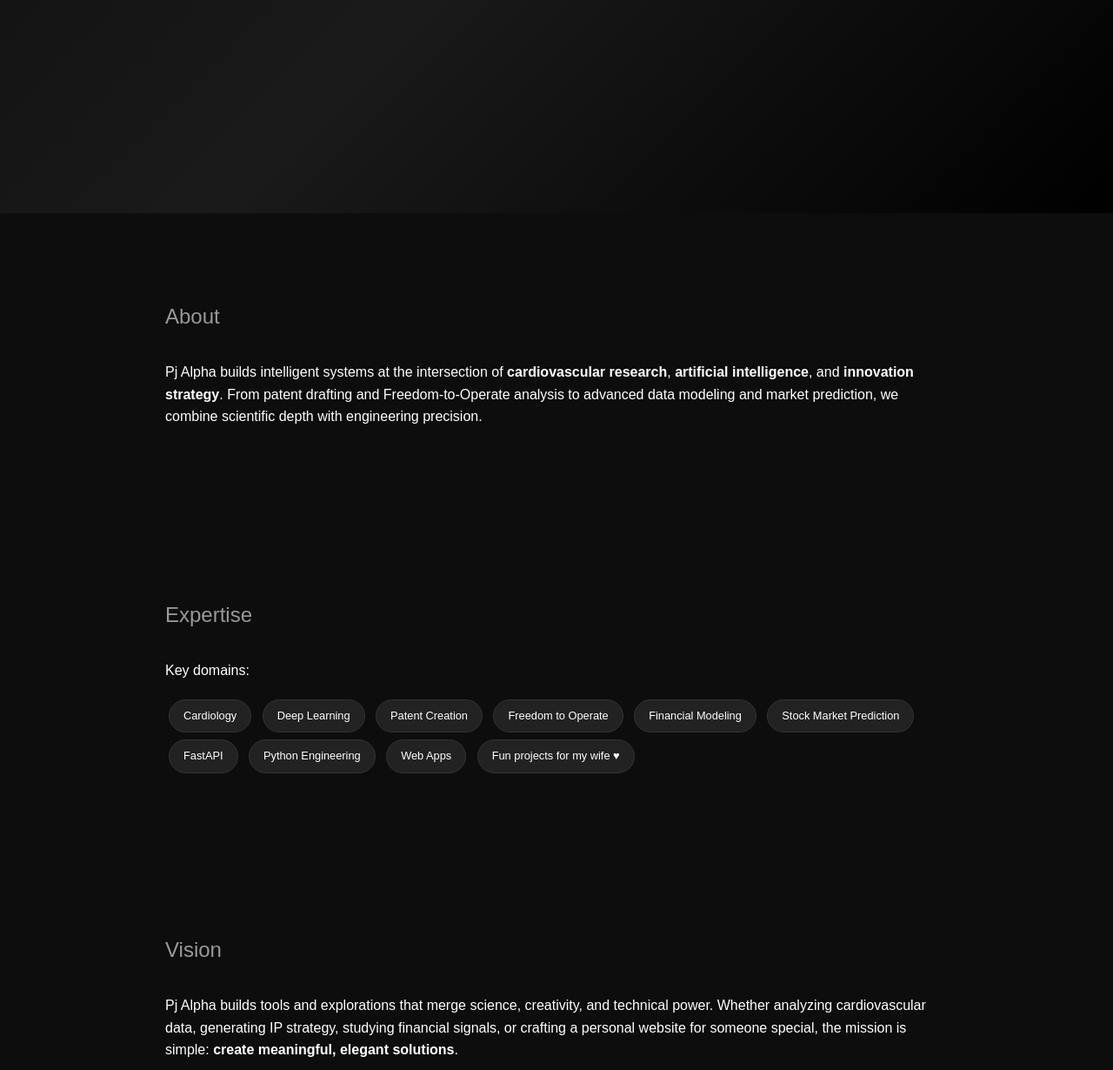
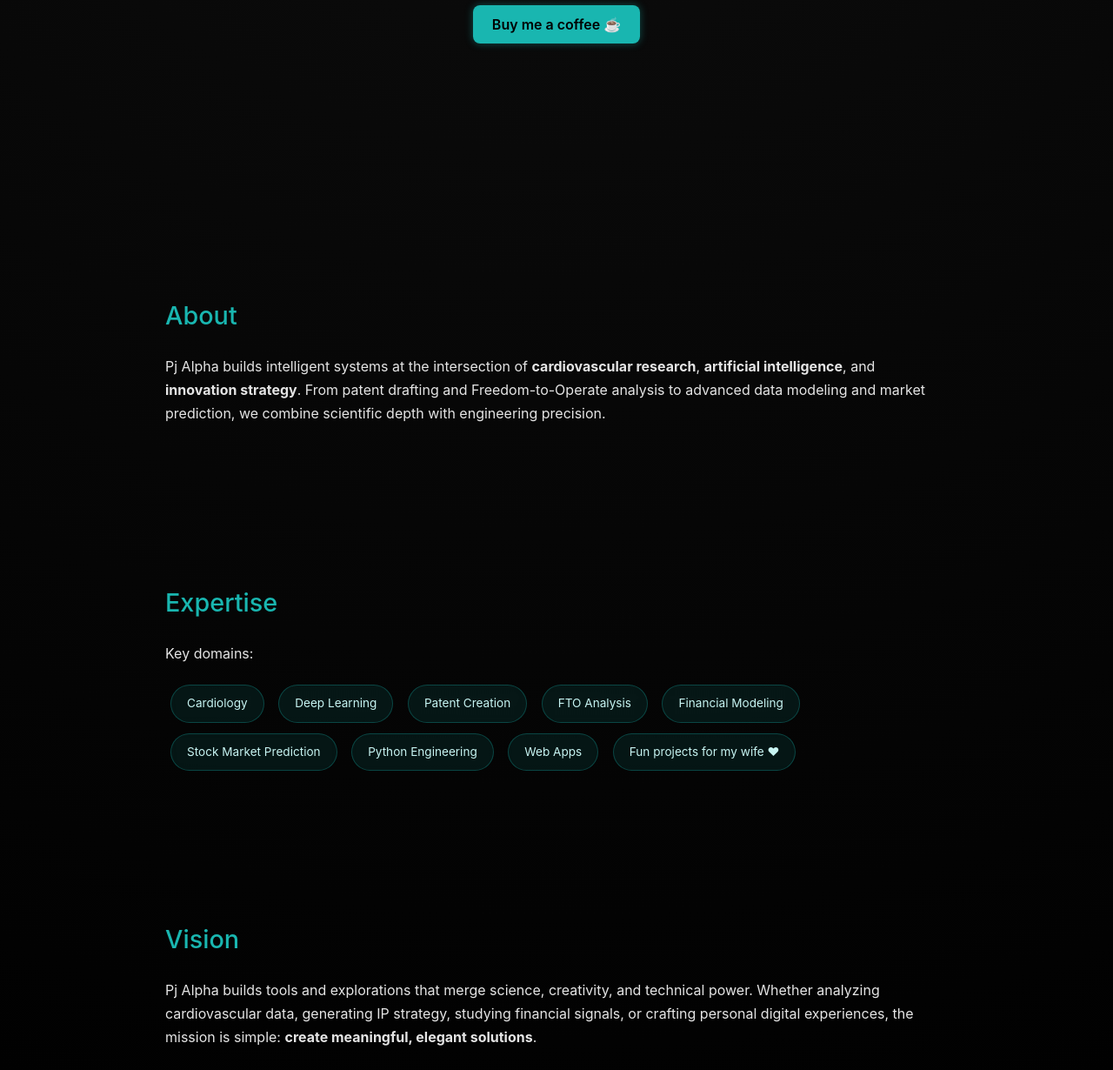
Before and after one commit to patricioastudillo/pj-alpha.github.io, a plain HTML site: page index.html in a window 1280 px wide. Shown: the part 555-1785 px from the top of the page at 87% size. Drawn offline with Linux system fonts and the light colour scheme.

Commit message:
Update index.html

```diff
--- a/index.html
+++ b/index.html
@@ -5,61 +5,128 @@
   <meta name="viewport" content="width=device-width, initial-scale=1.0" />
   <title>Pj Alpha</title>
   <style>
+    :root {
+      --teal: #19b6b0;
+      --teal-dark: #0f6f6a;
+    }
     body {
       margin: 0;
-      font-family: Arial, Helvetica, sans-serif;
-      background: #0d0d0d;
-      color: #ffffff;
+      font-family: "Inter", Arial, sans-serif;
+      background: radial-gradient(circle at top, #0e0e0e, #000000);
+      color: #e5e5e5;
       overflow-x: hidden;
     }
+
     header {
       height: 100vh;
       display: flex;
       flex-direction: column;
       justify-content: center;
       align-items: center;
-      background: linear-gradient(135deg, #0d0d0d 0%, #1a1a1a 50%, #000000 100%);
       text-align: center;
       padding: 0 20px;
     }
+
+    .logo {
+      width: 180px;
+      height: auto;
+      animation: float 5s ease-in-out infinite;
+      margin-bottom: 30px;
+      filter: drop-shadow(0px 0px 12px rgba(25,182,176,0.25));
+    }
+
     h1 {
-      font-size: 4rem;
-      margin-bottom: 0.5rem;
-      letter-spacing: -2px;
+      font-size: 3.8rem;
+      margin: 0;
+      font-weight: 700;
+      background: linear-gradient(90deg, var(--teal), var(--teal-dark));
+      -webkit-background-clip: text;
+      -webkit-text-fill-color: transparent;
+      animation: fadeIn 2s ease-out;
     }
-    h2 {
-      color: #999;
+
+    h2.subtitle {
+      color: #9fcfcd;
       font-weight: 300;
-      margin-bottom: 2rem;
+      font-size: 1.2rem;
+      margin-top: 12px;
+      animation: fadeIn 3s ease-out;
     }
+
     .section {
       max-width: 900px;
       margin: 0 auto;
-      padding: 80px 20px;
-      line-height: 1.6;
+      padding: 70px 20px;
+      line-height: 1.7;
     }
+
+    .section h2 {
+      color: var(--teal);
+      font-weight: 500;
+      margin-bottom: 20px;
+      font-size: 1.8rem;
+    }
+
     .pill {
       display: inline-block;
-      padding: 8px 16px;
-      background: #222;
+      padding: 9px 18px;
+      background: rgba(25,182,176,0.1);
       border-radius: 30px;
-      font-size: 0.8rem;
-      margin: 4px;
-      border: 1px solid #333;
+      font-size: 0.85rem;
+      margin: 6px;
+      border: 1px solid rgba(25,182,176,0.3);
+      color: #c8f5f3;
+      backdrop-filter: blur(6px);
     }
+
     footer {
       padding: 40px;
       text-align: center;
-      color: #777;
+      color: #888;
       font-size: 0.9rem;
+    }
+
+    .coffee {
+      margin-top: 30px;
+    }
+
+    .coffee a {
+      text-decoration: none;
+      padding: 12px 22px;
+      border-radius: 8px;
+      background: var(--teal);
+      color: black;
+      font-weight: 600;
+      box-shadow: 0 0 10px rgba(25,182,176,0.4);
+      transition: 0.25s;
+    }
+
+    .coffee a:hover {
+      background: var(--teal-dark);
+      box-shadow: 0 0 14px rgba(25,182,176,0.6);
+    }
+
+    @keyframes float {
+      0% { transform: translateY(0); }
+      50% { transform: translateY(-14px); }
+      100% { transform: translateY(0); }
+    }
+
+    @keyframes fadeIn {
+      from { opacity: 0; }
+      to { opacity: 1; }
     }
   </style>
 </head>
 <body>
   <header>
-    <img src="https://via.placeholder.com/120x120?text=Pj+Alpha" alt="Pj Alpha Logo" style="border-radius:50%; margin-bottom:20px; animation: float 4s ease-in-out infinite;" />
-    <h1 style="animation: fadeIn 2s ease-out;">Pj Alpha</h1>
-    <h2 style="animation: fadeIn 3s ease-out;">AI · Cardiology · Patents · Financial Analysis</h2>
+    <img src="assets/logo.png" class="logo" alt="Pj Alpha Logo" />
+    <h1>Pj Alpha</h1>
+    <h2 class="subtitle">AI · Cardiology · Patents · Financial Analysis</h2>
+
+    <div class="coffee">
+      <a href="https://buymeacoffee.com/pjalpha" target="_blank">Buy me a coffee ☕</a>
+    </div>
   </header>
 
   <section class="section" id="about">
@@ -79,10 +146,9 @@
       <span class="pill">Cardiology</span>
       <span class="pill">Deep Learning</span>
       <span class="pill">Patent Creation</span>
-      <span class="pill">Freedom to Operate</span>
+      <span class="pill">FTO Analysis</span>
       <span class="pill">Financial Modeling</span>
       <span class="pill">Stock Market Prediction</span>
-      <span class="pill">FastAPI</span>
       <span class="pill">Python Engineering</span>
       <span class="pill">Web Apps</span>
       <span class="pill">Fun projects for my wife ♥</span>
@@ -93,25 +159,14 @@
     <h2>Vision</h2>
     <p>
       Pj Alpha builds tools and explorations that merge science, creativity, and technical power.
-      Whether analyzing cardiovascular data, generating IP strategy, studying financial signals, or crafting a personal
-      website for someone special, the mission is simple: <strong>create meaningful, elegant solutions</strong>.
+      Whether analyzing cardiovascular data, generating IP strategy, studying financial signals, or crafting
+      personal digital experiences, the mission is simple:
+      <strong>create meaningful, elegant solutions</strong>.
     </p>
   </section>
 
   <footer>
     © 2025 Pj Alpha
   </footer>
-
-  <style>
-    @keyframes float {
-      0% { transform: translateY(0); }
-      50% { transform: translateY(-10px); }
-      100% { transform: translateY(0); }
-    }
-    @keyframes fadeIn {
-      from { opacity: 0; }
-      to { opacity: 1; }
-    }
-  </style>
 </body>
 </html>
```
